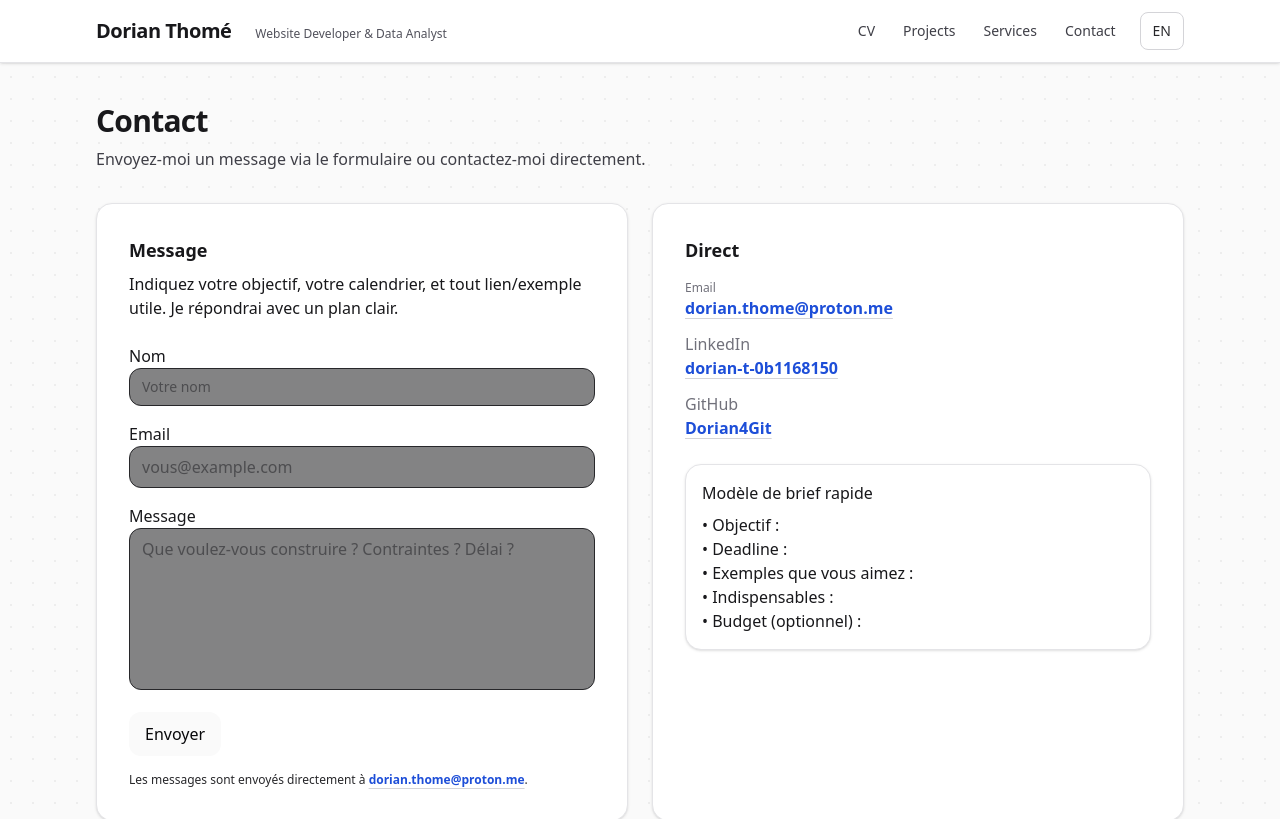
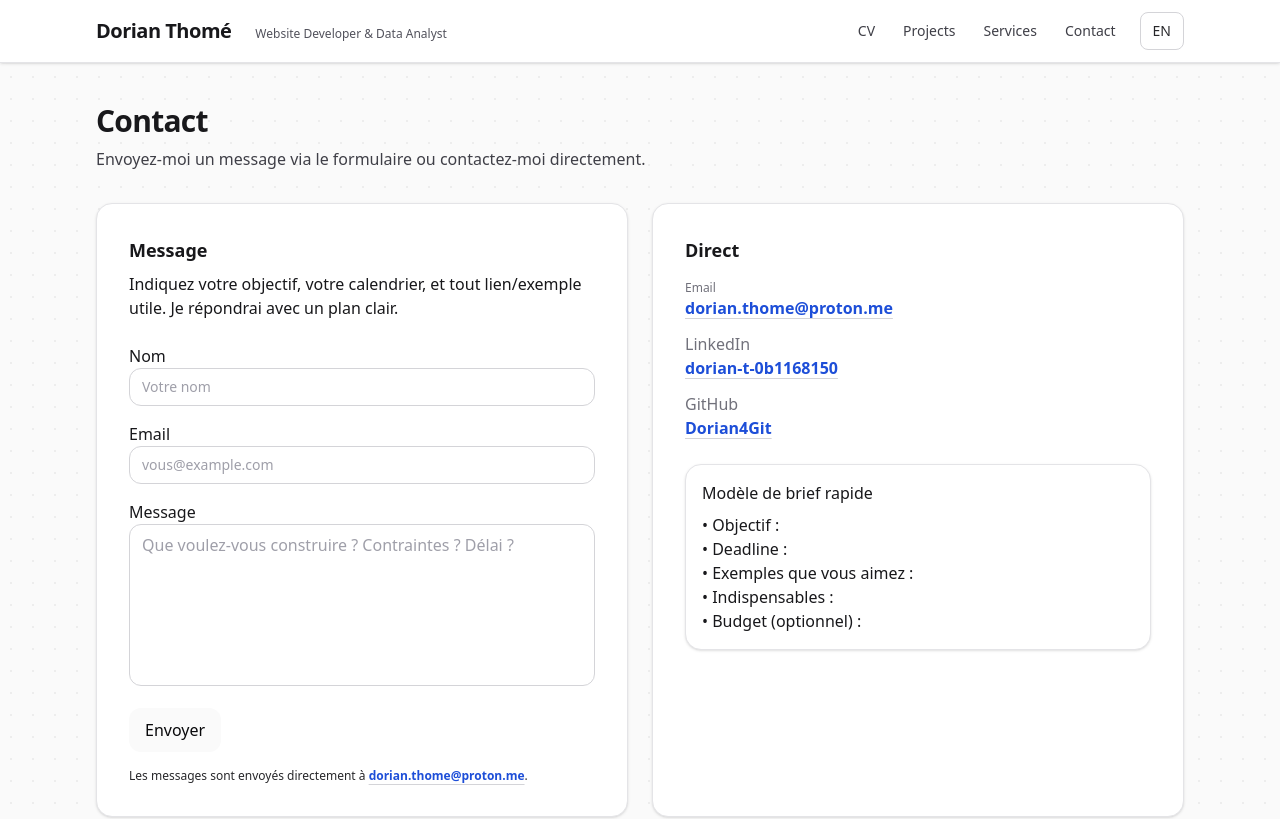
Before and after one commit to Dorian4Git/dorian-portfolio, a Next.js app: page /fr/contact in a window 1280 px wide. Shown: the top 819 px of the page. Built offline with nearby package versions, Linux system fonts and the light colour scheme.

Commit message:
fr deisgn contact fix

```diff
--- a/app/fr/contact/page.tsx
+++ b/app/fr/contact/page.tsx
@@ -28,7 +28,7 @@
                 id="name"
                 name="name"
                 required
-                className="w-full rounded-xl border border-zinc-800 bg-zinc-950/50 px-3 py-2 text-sm text-zinc-100 outline-none focus:border-zinc-600"
+                className="w-full rounded-xl border border-zinc-300 bg-white px-3 py-2 text-sm text-zinc-900 placeholder:text-zinc-400 outline-none focus:border-zinc-500 focus:ring-2 focus:ring-zinc-200"
                 placeholder="Votre nom"
               />
             </div>
@@ -42,7 +42,7 @@
                 type="email"
                 name="email"
                 required
-                className="w-full rounded-xl border border-zinc-800 bg-zinc-950/50 px-3 py-2 text-base text-zinc-100 outline-none focus:border-zinc-600"
+                className="w-full rounded-xl border border-zinc-300 bg-white px-3 py-2 text-sm text-zinc-900 placeholder:text-zinc-400 outline-none focus:border-zinc-500 focus:ring-2 focus:ring-zinc-200"
                 placeholder="vous@example.com"
               />
             </div>
@@ -56,7 +56,7 @@
                 name="message"
                 required
                 rows={6}
-                className="w-full resize-none rounded-xl border border-zinc-800 bg-zinc-950/50 px-3 py-2 text-base text-zinc-100 outline-none focus:border-zinc-600"
+                className="w-full resize-none rounded-xl border border-zinc-300 bg-white px-3 py-2 text-base text-zinc-900 placeholder:text-zinc-400 outline-none focus:border-zinc-500 focus:ring-2 focus:ring-zinc-200"
                 placeholder="Que voulez-vous construire ? Contraintes ? Délai ?"
               />
             </div>
```
